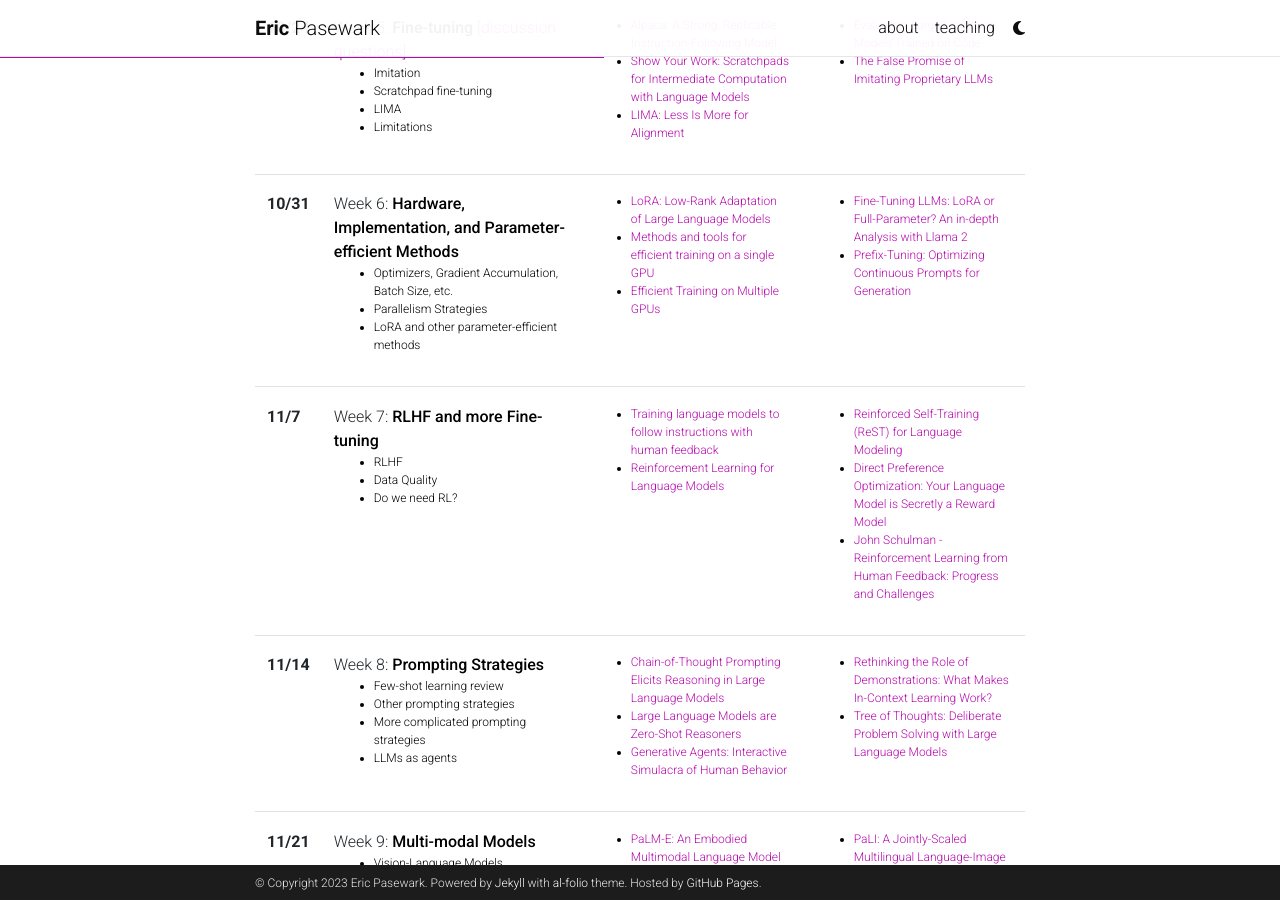
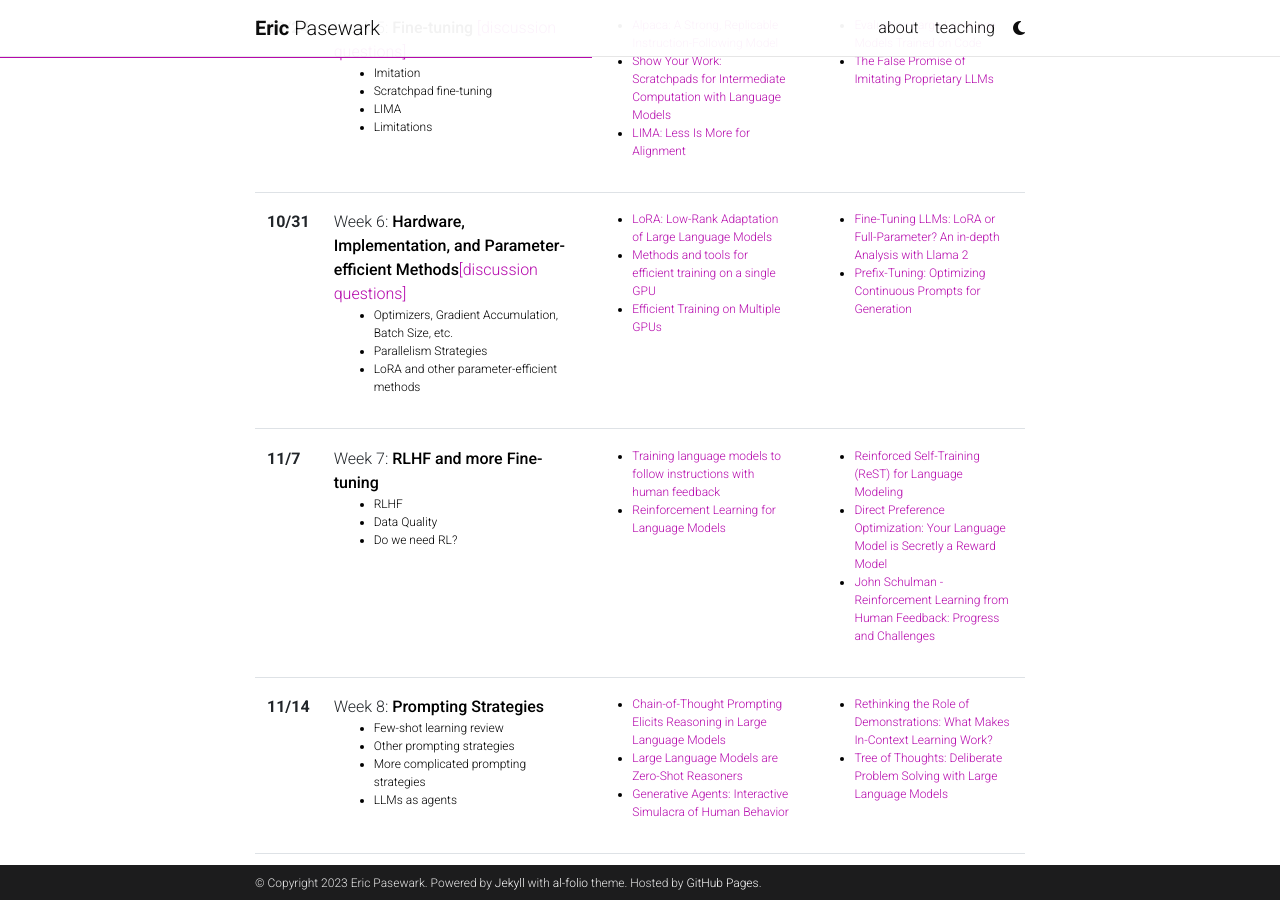
Before and after one commit to Pasewark/Pasewark.github.io, a Jekyll site: the page built from _pages/llm-course.md, in a window 1280 px wide and 900 px high, scrolled down 973 px. Built offline with Jekyll 4.4.1, drawn with Linux system fonts in a browser that asks for light colours; comment, search, counter and statistics services are not loaded; a style sheet for code colours, icons or effects is not loaded.

Commit message:
Update schedule_data.yml

```diff
--- a/_data/schedule_data.yml
+++ b/_data/schedule_data.yml
@@ -64,7 +64,7 @@
 
 - date: 10/31
   title: >
-    Week 6: <strong>Hardware, Implementation, and Parameter-efficient Methods</strong>
+    Week 6: <strong>Hardware, Implementation, and Parameter-efficient Methods</strong><a href="Week_6_Questions.pdf">[discussion questions]</a>
   topics:
     - Optimizers, Gradient Accumulation, Batch Size, etc.
     - Parallelism Strategies
```
